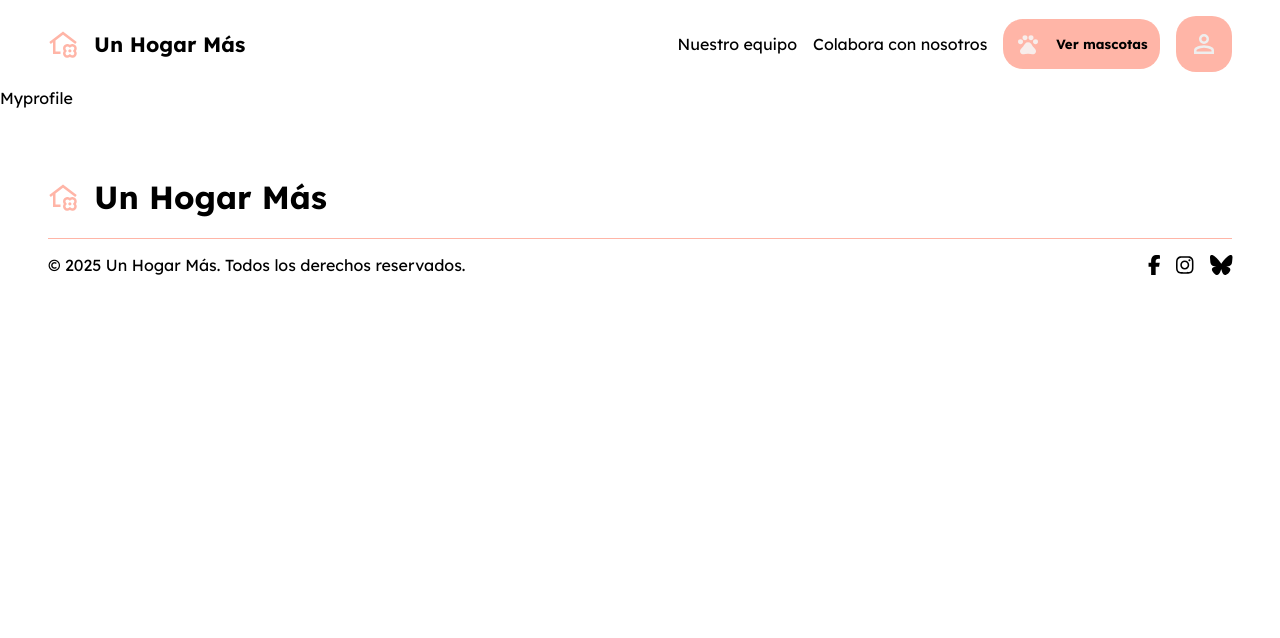
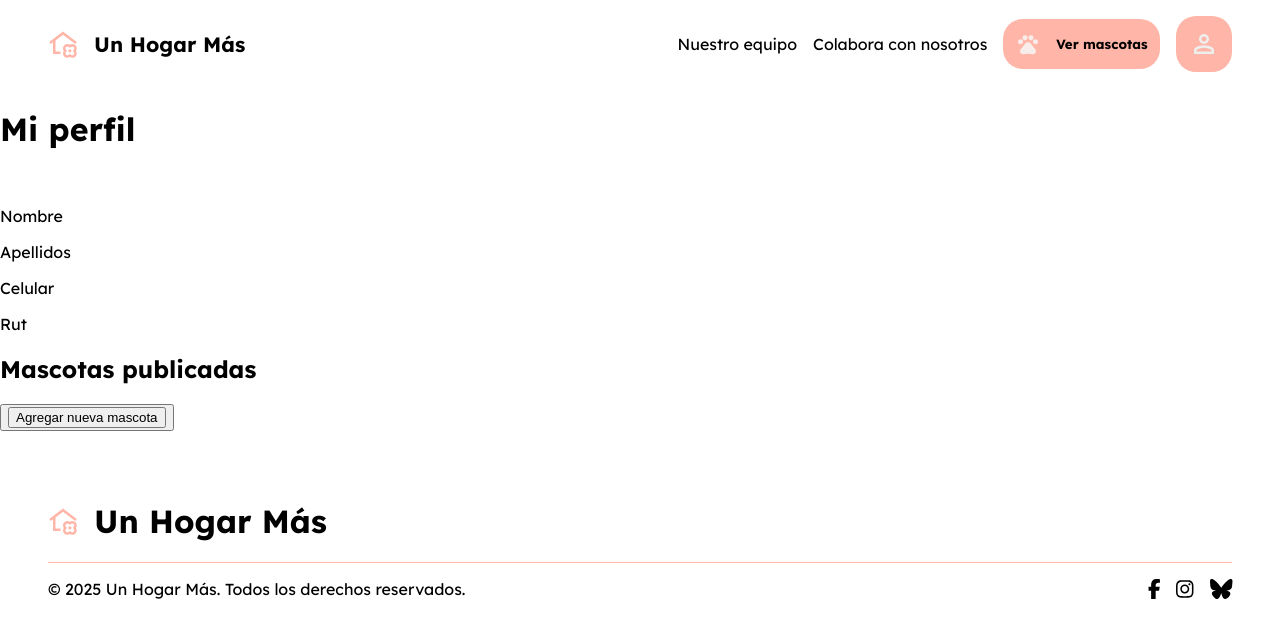
Before and after one commit to Darionvr/unhogarmas, a React (Vite) app in the folder client/: page /Myprofile in a window 1280 px wide. Shown: the top 638 px of the page. Built offline with nearby package versions, Linux system fonts and the light colour scheme.

Commit message:
Se creo pagina MyProfile

```diff
--- a/client/src/assets/Views/Myprofile.jsx
+++ b/client/src/assets/Views/Myprofile.jsx
@@ -2,7 +2,30 @@ import React from 'react'
 
 const Myprofile = () => {
   return (
-    <div>Myprofile</div>
+    <>
+      <div className='Profile'>
+        <h1>Mi perfil</h1>
+        <div className='ProfilePicture'>
+          <img src="" alt="" />
+        </div>
+        <div className='ProfileInformation'>
+          <p>Nombre</p>
+          <p>Apellidos</p>
+          <p>Celular</p>
+          <p>Rut</p>
+        </div>
+      </div>
+
+      <h2>Mascotas publicadas</h2>
+      <div className='Publication'>
+
+      </div>
+
+      <button className='AddPublication'>
+        <button>Agregar nueva mascota</button>
+      </button>
+    </>
+
   )
 }
 
```
